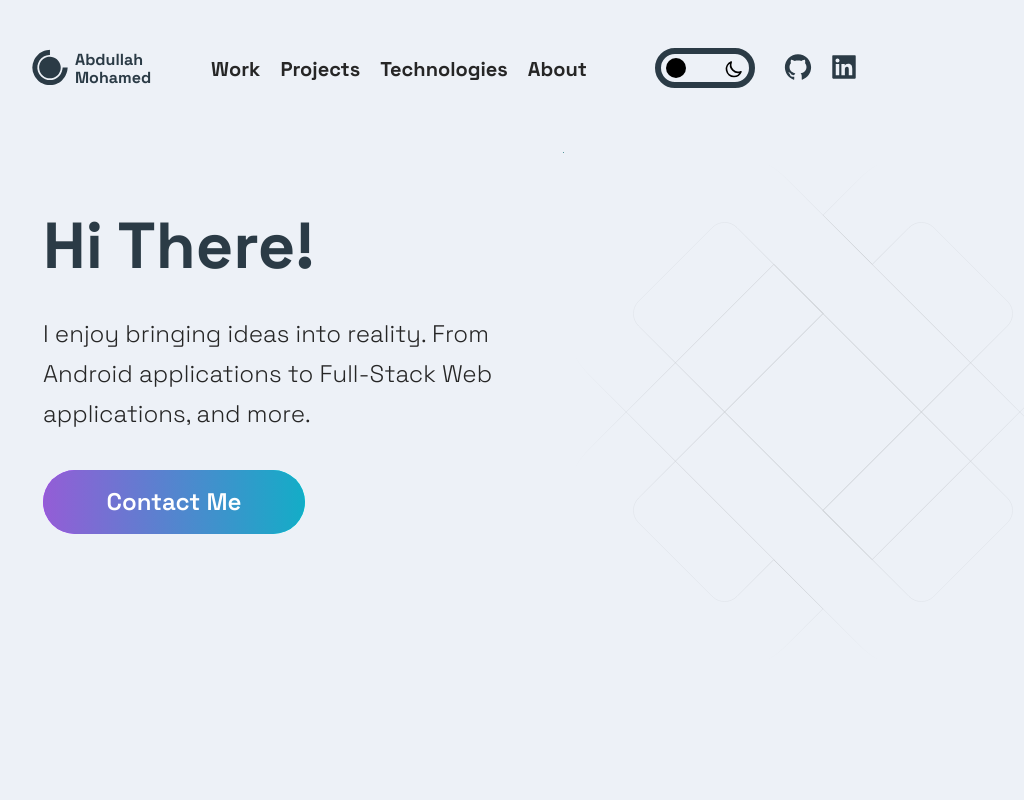
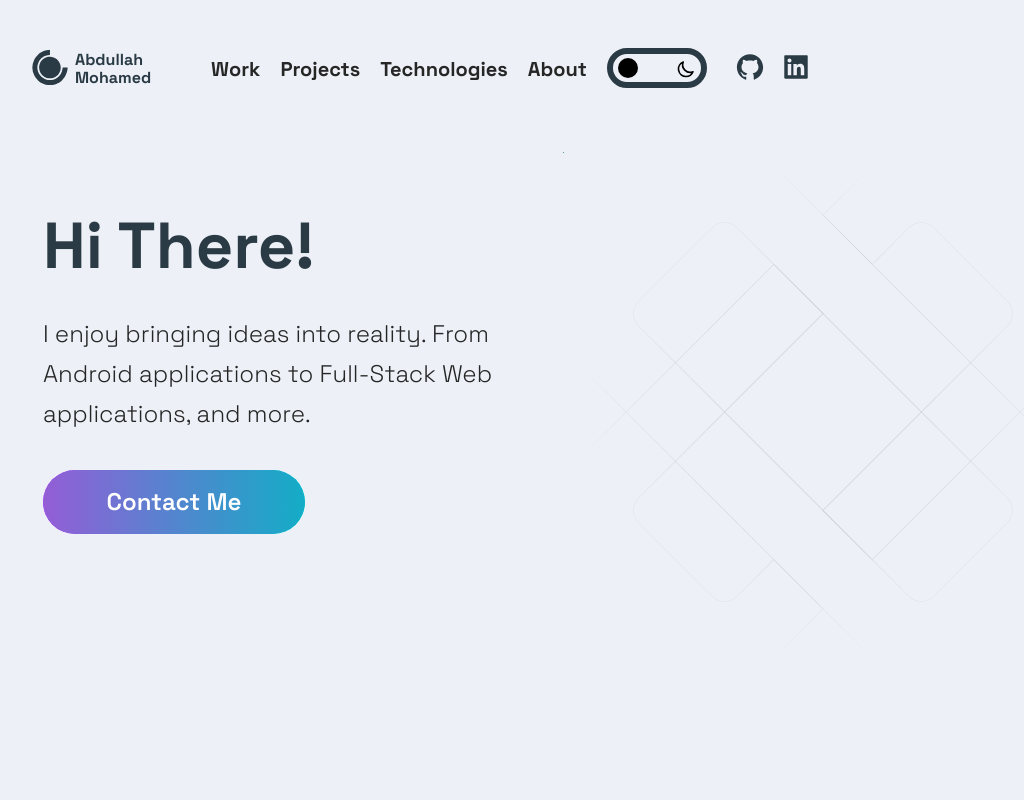
Before and after one commit to DeluxeViper/DeluxeViper.github.io, a Next.js app: page / in a window 1280 px wide. Shown: the top 800 px of the page, without its empty margins (77-1101 px from the left). Built offline with nearby package versions, Linux system fonts and the light colour scheme.

Commit message:
fix(style): footer + header style fixes

```diff
--- a/src/components/Footer/FooterStyles.js
+++ b/src/components/Footer/FooterStyles.js
@@ -54,6 +54,10 @@ export const SocialIconsContainer = styled.div`
   @media ${(props) => props.theme.breakpoints.md} {
     display: flex;
     justify-content: space-between;
+  }
+
+  @media (max-width: 701px) {
+    flex-direction: column;
   }
 
   @media ${(props) => props.theme.breakpoints.sm} {
--- a/src/components/Header/Header.js
+++ b/src/components/Header/Header.js
@@ -35,7 +35,7 @@ const Header = () => {
   const shouldReduceMotion = useReducedMotion();
 
   const getDarkModeToggle = () => (
-    <div style={{ marginLeft: "48px" }}>
+    <div>
       <input
         className="toggle"
         type="checkbox"
--- a/src/components/Header/HeaderStyles.js
+++ b/src/components/Header/HeaderStyles.js
@@ -206,6 +206,10 @@ export const HeaderItem = styled.li`
   }
 
   @media (max-width: 761px) {
+    padding: 0.5rem;
+  }
+
+  @media (max-width: 700px) {
     padding: 0.25rem;
   }
 `;
```
